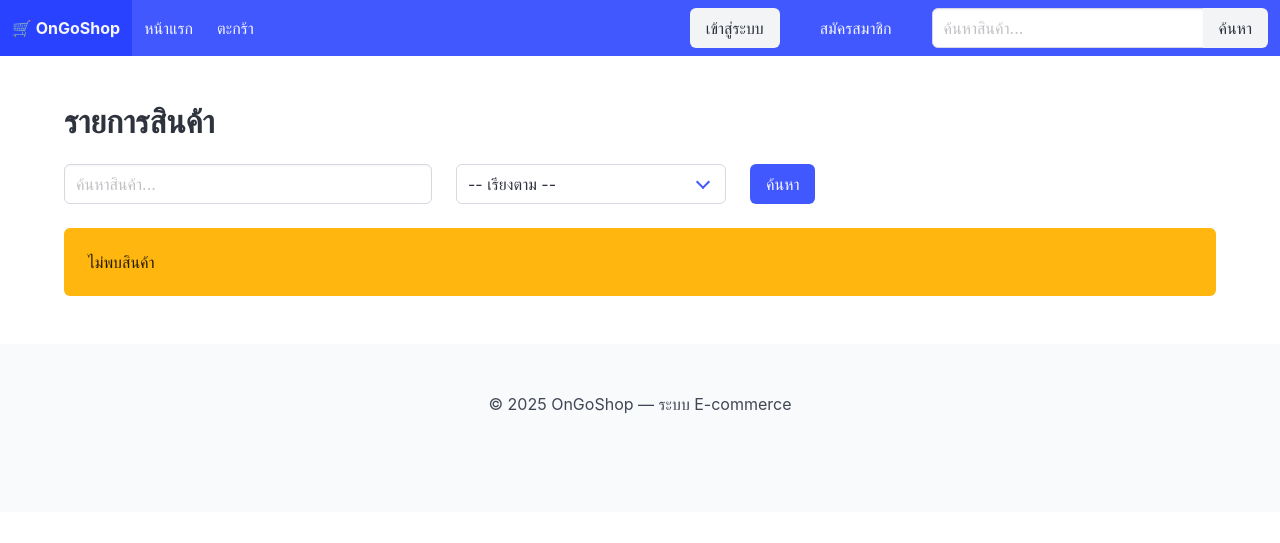
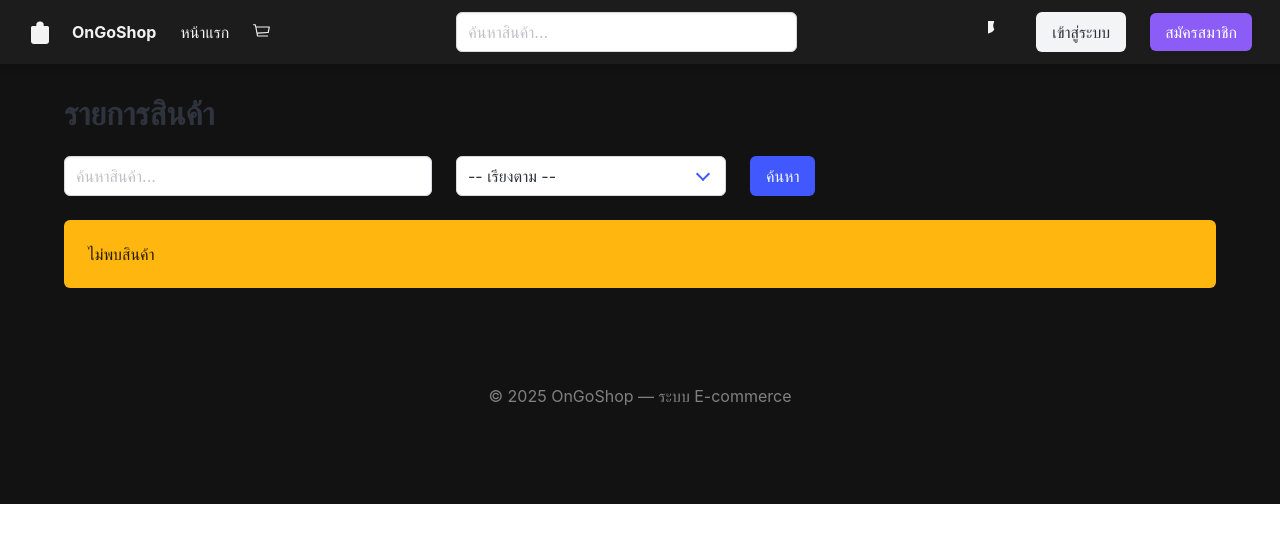
Before and after one commit to IT21Neo/OnGoShop, a Django app: page /products/ in a window 1280 px wide. Shown: the top 543 px of the page. Run offline with Django 5.2, Linux system fonts and the light colour scheme; data that the repository does not hold is empty.

Commit message:
update UI

```diff
--- a/shop/templates/base.html
+++ b/shop/templates/base.html
@@ -5,35 +5,132 @@
   <meta charset="UTF-8">
   <meta name="viewport" content="width=device-width, initial-scale=1.0">
   <title>{% block title %}OnGoShop{% endblock %}</title>
-  <link
-    rel="stylesheet"
-    href="https://cdn.jsdelivr.net/npm/bulma@1.0.2/css/bulma.min.css"
-  >
+  <link rel="stylesheet" href="https://cdn.jsdelivr.net/npm/bulma@1.0.2/css/bulma.min.css">
+  <style>
+    :root {
+      --magenta: #8b5cf6;
+      --magenta-hover: #7c3aed;
+      --dark-bg: #121212;
+      --dark-text: #f3f3f3;
+      --light-bg: #ffffff;
+      --light-text: #1e1e1e;
+    }
+
+    body {
+      transition: all 0.3s ease;
+    }
+
+    body.dark {
+      background-color: var(--dark-bg);
+      color: var(--dark-text);
+    }
+
+    body.light {
+      background-color: var(--light-bg);
+      color: var(--light-text);
+    }
+
+    .navbar {
+      transition: background-color 0.3s ease, color 0.3s ease;
+      box-shadow: 0 2px 10px rgba(0, 0, 0, 0.2);
+    }
+
+    .navbar.dark {
+      background-color: #1c1c1c;
+    }
+
+    .navbar.light {
+      background-color: #f9f9f9;
+    }
+
+    .navbar-item,
+    .navbar-link {
+      font-weight: 500;
+      transition: color 0.3s ease;
+    }
+
+    body.dark .navbar-item,
+    body.dark .navbar-link,
+    body.dark .navbar-brand span {
+      color: var(--dark-text) !important;
+    }
+
+    body.light .navbar-item,
+    body.light .navbar-link,
+    body.light .navbar-brand span {
+      color: var(--light-text) !important;
+    }
+
+    .button.is-magenta {
+      background-color: var(--magenta);
+      color: white;
+      border: none;
+      transition: background 0.2s ease;
+    }
+
+    .button.is-magenta:hover {
+      background-color: var(--magenta-hover);
+    }
+
+    .icon-btn {
+      background: none;
+      border: none;
+      cursor: pointer;
+      color: inherit;
+      transition: background 0.2s ease;
+      border-radius: 8px;
+      padding: 6px;
+    }
+
+    .icon-btn:hover {
+      background-color: rgba(0, 0, 0, 0.05);
+    }
+
+    footer.footer {
+      background-color: transparent;
+      color: gray;
+    }
+  </style>
 </head>
-<body>
-  <nav class="navbar is-link" role="navigation" aria-label="main navigation">
+<body class="dark">
+  <nav id="navbar" class="navbar dark is-fixed-top px-4" role="navigation">
     <div class="navbar-brand">
-      <a class="navbar-item has-text-weight-bold" href="{% url 'shop:product_list' %}">
-        🛒 OnGoShop
+      <a class="navbar-item" href="{% url 'shop:product_list' %}">
+        <svg xmlns="http://www.w3.org/2000/svg" width="24" height="24" fill="currentColor" id="logoIcon" class="bi bi-bag-check-fill" viewBox="0 0 16 16">
+          <path d="M10.97 4.97a.75.75 0 0 1 1.07 1.05l-3.99 4a.75.75 0 0 1-1.08 0l-2-2a.75.75 0 0 1 1.08-1.04L8 8.94l2.97-2.97z"/>
+          <path d="M8 1a2.5 2.5 0 0 1 2.5 2.5V4H13a1 1 0 0 1 1 1v9a2 2 0 0 1-2 2H4a2 2 0 0 1-2-2V5a1 1 0 0 1 1-1h2.5v-.5A2.5 2.5 0 0 1 8 1z"/>
+        </svg>
+        <span class="ml-2 has-text-weight-bold">OnGoShop</span>
       </a>
     </div>
 
     <div class="navbar-menu">
       <div class="navbar-start">
         <a class="navbar-item" href="{% url 'shop:product_list' %}">หน้าแรก</a>
-        <a class="navbar-item" href="{% url 'shop:cart' %}">ตะกร้า</a>
+        <a href="{% url 'shop:cart' %}" class="navbar-item">
+          <svg xmlns="http://www.w3.org/2000/svg" width="18" height="18" fill="currentColor" id="cartIcon" class="bi bi-cart3" viewBox="0 0 16 16">
+            <path d="M0 1.5A.5.5 0 0 1 .5 1H2a.5.5 0 0 1 .485.379L2.89 3H14.5a.5.5 0 0 1 .49.598l-1 5a.5.5 0 0 1-.465.401l-9.397.472L4.415 11H13a.5.5 0 0 1 0 1H4a.5.5 0 0 1-.491-.408L2.01 3.607 1.61 2H.5a.5.5 0 0 1-.5-.5M3.102 4l.84 4.479 9.144-.459L13.89 4z"/>
+          </svg>
+        </a>
+      </div>
+
+      <div class="column is-4">
+      <input class="input" type="search" name="q" value="{{ request.GET.q }}" placeholder="ค้นหาสินค้า...">
       </div>
 
       <div class="navbar-end">
+        <div class="navbar-item">
+          <button id="themeToggle" class="icon-btn" title="Toggle Theme">
+            <svg id="moon" xmlns="http://www.w3.org/2000/svg" width="18" height="18" fill="currentColor" class="bi bi-moon">
+              <path d="M6 .278a.768.768 0 0 1 .08.858 7.208 7.208 0 0 0-.878 3.46 7.21 7.21 0 0 0 .878 3.46.768.768 0 0 1-.08.858 8.006 8.006 0 1 1 0-8.636z"/>
+            </svg>
+            <svg id="sun" style="display:none" xmlns="http://www.w3.org/2000/svg" width="18" height="18" fill="currentColor" class="bi bi-sun">
+              <path d="M8 4.5a3.5 3.5 0 1 0 0 7 3.5 3.5 0 0 0 0-7zm0 8a4.5 4.5 0 1 1 0-9 4.5 4.5 0 0 1 0 9z"/>
+            </svg>
+          </button>
+        </div>
+
         {% if user.is_authenticated %}
-            {% if user.is_staff %}
-                <div class="navbar-item">
-                    <a class="button is-warning is-light" href="{% url 'shop:admin_product_list' %}">จัดการสินค้า</a>
-                </div>
-            {% endif %}
-            <div class="navbar-item">
-                <a class="button is-light" href="{% url 'shop:my_orders' %}">คำสั่งซื้อของฉัน</a>
-            </div>
           <div class="navbar-item">
             <p>👋 {{ user.username }}</p>
           </div>
@@ -45,42 +142,15 @@
             <a class="button is-light" href="{% url 'shop:login' %}">เข้าสู่ระบบ</a>
           </div>
           <div class="navbar-item">
-                <a class="button is-link" href="{% url 'shop:register' %}">สมัครสมาชิก</a>
+            <a class="button is-magenta" href="{% url 'shop:register' %}">สมัครสมาชิก</a>
           </div>
         {% endif %}
-      </div>
-        <div class="navbar-item">
-          <form action="{% url 'shop:product_list' %}" method="get">
-            <div class="field has-addons">
-              <div class="control">
-                <input class="input" type="search" name="q" placeholder="ค้นหาสินค้า...">
-              </div>
-              <div class="control">
-                <button class="button is-light">ค้นหา</button>
-              </div>
-            </div>
-          </form>
-        </div>
       </div>
     </div>
   </nav>
 
-  <section class="section">
+  <section class="section mt-6">
     <div class="container">
-        {% if messages %}
-            {% for message in messages %}
-                {% if message.tags == 'error' %}
-                    <div class="notification is-danger">{{ message }}</div>
-                {% elif message.tags == 'success' %}
-                    <div class="notification is-success">{{ message }}</div>
-                {% elif message.tags == 'info' %}
-                    <div class="notification is-info">{{ message }}</div>
-                {% else %}
-                    <div class="notification">{{ message }}</div>
-                {% endif %}
-            {% endfor %}
-        {% endif %}
-
       {% block content %}{% endblock %}
     </div>
   </section>
@@ -88,5 +158,27 @@
   <footer class="footer has-text-centered">
     <p>© 2025 OnGoShop — ระบบ E-commerce</p>
   </footer>
+
+  <script>
+    const toggle = document.getElementById("themeToggle");
+    const body = document.body;
+    const navbar = document.getElementById("navbar");
+    const logoIcon = document.getElementById("logoIcon");
+    const cartIcon = document.getElementById("cartIcon");
+    const moon = document.getElementById("moon");
+    const sun = document.getElementById("sun");
+
+    toggle.addEventListener("click", () => {
+      const isDark = body.classList.contains("dark");
+      body.classList.toggle("dark", !isDark);
+      body.classList.toggle("light", isDark);
+      navbar.classList.toggle("dark", !isDark);
+      navbar.classList.toggle("light", isDark);
+      moon.style.display = isDark ? "inline" : "none";
+      sun.style.display = isDark ? "none" : "inline";
+      logoIcon.setAttribute("fill", isDark ? "#000" : "#fff");
+      cartIcon.setAttribute("fill", isDark ? "#000" : "#fff");
+    });
+  </script>
 </body>
 </html>
--- a/shop/templates/product_list.html
+++ b/shop/templates/product_list.html
@@ -2,8 +2,6 @@
 {% block title %}สินค้าทั้งหมด | OnGoShop{% endblock %}
 {% block content %}
 <h1 class="title">รายการสินค้า</h1>
-
-<!-- 🔍 แถบค้นหา + เรียงลำดับ -->
 <form method="get" action="{% url 'shop:product_list' %}" class="mb-5">
   <div class="columns is-vcentered">
     <div class="column is-4">
@@ -39,8 +37,6 @@
           <div class="card-content">
             <p class="title is-6">{{ p.name }}</p>
             <p class="subtitle is-6 has-text-link">{{ p.price }} ฿</p>
-
-            <!-- ฟอร์มเพิ่มลงตะกร้า -->
             <form action="{% url 'shop:add_to_cart' %}" method="POST">
               {% csrf_token %}
               <input type="hidden" name="product_id" value="{{ p.id }}">
--- a/shop/urls.py
+++ b/shop/urls.py
@@ -16,6 +16,7 @@ urlpatterns = [
     # Cart
     path('cart/', views.view_cart, name='cart'),
     path('cart/add/', views.add_to_cart, name='add_to_cart'),
+    path('update_cart/', views.update_cart, name='update_cart'),
     path('cart/remove/', views.remove_from_cart, name='remove_from_cart'),
 
     # Order
--- a/shop/views.py
+++ b/shop/views.py
@@ -3,9 +3,10 @@ from django.contrib import messages
 from django.db import transaction
 from django.contrib.auth import authenticate, login, logout
 from django.contrib.auth.decorators import login_required, user_passes_test
+from django.views.decorators.http import require_POST
 from django.conf import settings
 from django.db.models import Q
-from shop.forms import RegisterForm, LoginForm, ProductForm, GuestCheckoutForm
+from shop.forms import RegisterForm, AuthenticationForm, ProductForm, GuestCheckoutForm
 from shop.models import Product, Cart, CartItem, Order, OrderItem, Payment
 
 
@@ -86,39 +87,23 @@ def register_view(request):
 
 # เข้าสู่ระบบ
 def login_view(request):
-    initial_username = request.COOKIES.get('remember_username', '')
+    if request.method == 'POST':
+        form = AuthenticationForm(request, data=request.POST)
+        if form.is_valid():
+            user = form.get_user()
+            login(request, user)
+            if not request.POST.get('remember_me'):
+                request.session.set_expiry(0)
+            else:
+                request.session.set_expiry(1209600)
 
-    if request.method == 'POST':
-        form = LoginForm(request, data=request.POST)
-        if form.is_valid():
-            username = form.cleaned_data.get('username')
-            password = form.cleaned_data.get('password')
-            remember_me = request.POST.get('remember_me') == 'on'
-
-            user = authenticate(request, username=username, password=password)
-            if user is not None:
-                login(request, user)
-
-                if remember_me:
-                    request.session.set_expiry(settings.SESSION_COOKIE_AGE)
-                else:
-                    request.session.set_expiry(0)
-                response = redirect('shop:product_list')
-                if remember_me:
-                    max_age = 30 * 24 * 60 * 60
-                    response.set_cookie('remember_username', username, max_age=max_age, httponly=False)
-                else:
-                    response.delete_cookie('remember_username')
-
-                messages.success(request, f"ยินดีต้อนรับ {username}!")
-                return response
-            else:
-                messages.error(request, "ชื่อผู้ใช้หรือรหัสผ่านไม่ถูกต้อง")
+            messages.success(request, f"ยินดีต้อนรับ {user.username}!")
+            return redirect('shop:product_list')
         else:
             messages.error(request, "ชื่อผู้ใช้หรือรหัสผ่านไม่ถูกต้อง")
     else:
-        form = LoginForm()
-    return render(request, 'login.html', {'form': form, 'initial_username': initial_username})
+        form = AuthenticationForm()
+    return render(request, 'login.html', {'form': form})
 
 # ออกจากระบบ
 def logout_view(request):
@@ -231,6 +216,25 @@ def remove_from_cart(request):
                 request.session['cart'] = cart
         messages.info(request, "นำสินค้าออกจากตะกร้าแล้ว")
     return redirect('shop:cart')
+
+@require_POST
+def update_cart(request):
+    pid = request.POST.get('product_id')
+    action = request.POST.get('action')
+
+    if request.user.is_authenticated:
+        cart = _get_cart(request.user)
+        try:
+            item = cart.items.get(product_id=pid)
+            if action == "increase":
+                item.quantity += 1
+            elif action == "decrease" and item.quantity > 1:
+                item.quantity -= 1
+            item.save()
+        except CartItem.DoesNotExist:
+            pass
+    return redirect('shop:cart')
+
 
 @login_required(login_url='shop:login')
 def my_orders(request):
```
Also changed, not shown: shop/templates/cart.html (+30 -14 lines). Lines whose indentation alone changed are shown as unchanged.
